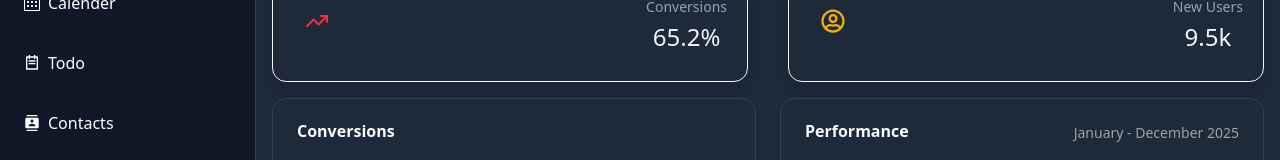
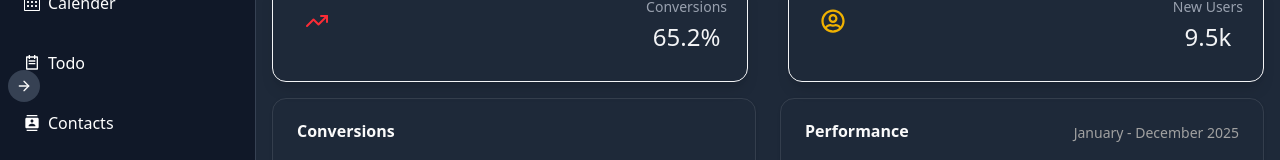
Before and after one commit to ahmedgouda5/dashboard, a React (Vite) app: page / in a window 1280 px wide. Shown: the part 330-490 px from the top of the page. Built offline with nearby package versions, Linux system fonts and the light colour scheme.

Commit message:
Update sideBar.tsx

```diff
--- a/src/components/sideBar.tsx
+++ b/src/components/sideBar.tsx
@@ -22,7 +22,7 @@ const SideBar = () => {
       {/* زرار فتح/غلق السايدبار للشاشات الصغيرة */}
       <button
         onClick={() => setIsOpen(!isOpen)}
-        className="fixed top-[50%] left-2 z-50 md:hidden p-2 bg-gray-200 rounded-full dark:bg-gray-700"
+        className="fixed top-[50%] left-2 z-50  p-2 bg-gray-200 rounded-full dark:bg-gray-700"
       >
         {isOpen ? <FiArrowLeft /> : <FiArrowRight />}
       </button>
```
